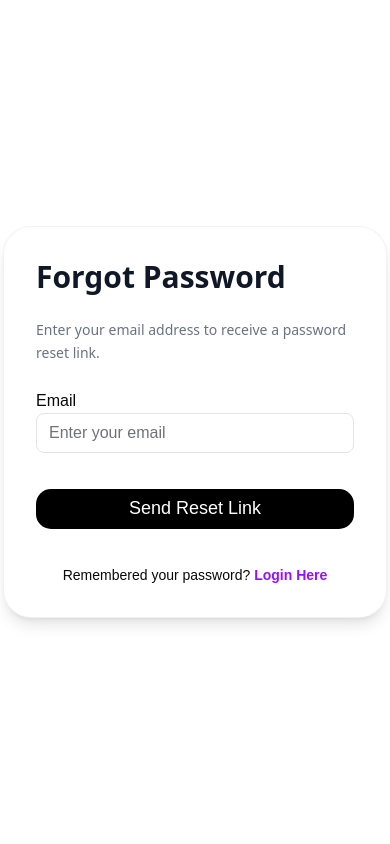
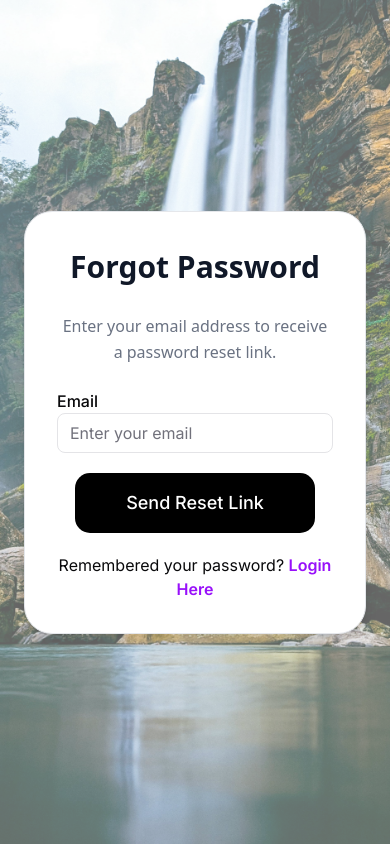
Before and after one commit to NodeKidos/V360_Frontend, a React (Vite) app: page /forgot-password in a window 390 px wide. Built offline with nearby package versions, Linux system fonts and the light colour scheme; a web font is replaced by a local one.

Commit message:
forgot password page responsive addded

```diff
--- a/src/pages/forgotPassword.tsx
+++ b/src/pages/forgotPassword.tsx
@@ -5,6 +5,7 @@ import { Input } from "../components/ui/input";
 import { Label } from "../components/ui/label";
 import { Button } from "../components/ui/button";
 import { Link } from "react-router-dom";
+import hero from "../assets/waterfall.jpg"; // Add your background image here
 
 interface ForgotPasswordForm {
   email: string;
@@ -22,18 +23,31 @@ export default function ForgotPassword() {
   };
 
   return (
-    <div className="min-h-screen flex justify-center items-center bg-white">
-      <Card className="w-full max-w-sm rounded-[28px] shadow-lg border border-black/5">
+    <div className="min-h-screen grid grid-cols-1 lg:grid-cols-2 bg-white">
+      {/* LEFT SIDE IMAGE */}
+      <div className="w-screen h-full lg:w-1/2 absolute top-0 right-0 z-0">
+        <img
+          src={hero}
+          alt="natural"
+          className="h-full w-full object-cover opacity-60 lg:opacity-100" // Apply opacity consistently across mobile and tablet
+        />
+      </div>
+
+      {/* RIGHT FORM */}
+      <div className="flex items-center justify-center p-6 lg:p-10 z-10 relative">
+        <Card className="w-full  max-w-[600px] rounded-[28px] shadow-lg border border-gray-200 bg-white">
           <CardContent className="p-8">
-          <h1 className="text-3xl font-extrabold text-gray-900 mb-6">Forgot Password</h1>
-          <p className="text-gray-500 mb-6 text-sm sm:text-base leading-relaxed">
+            <h1 className="text-[30px] md:text-[40px] lg:text-[50px] font-extrabold text-gray-900 mb-6 text-center">
+              Forgot Password
+            </h1>
+            <p className="text-gray-500 mb-6 text-[16px] md:text-[24px] lg:text-[28px] sm:text-base leading-relaxed text-center">
               Enter your email address to receive a password reset link.
             </p>
 
             {/* Forgot Password Form */}
-          <form onSubmit={handleSubmit(onSubmit)} className="space-y-5 font-poppins">
+            <form onSubmit={handleSubmit(onSubmit)} className="space-y-5 font-inter">
               <div>
-              <Label className="text-[16px] font-poppins font-medium">Email</Label>
+                <Label className="text-[16px] md:text-[24px] lg:text-[28px] font-medium">Email</Label>
                 <Input
                   type="email"
                   {...register("email", {
@@ -54,13 +68,13 @@ export default function ForgotPassword() {
               {/* Submit Button */}
               <Button
                 type="submit"
-              className="w-full mt-4 rounded-[15px] bg-black text-white p-3 text-[18px] font-poppins font-medium hover:bg-purple-600 transition"
+                className="w-60 lg:w-[300px] h-15 mx-auto block mt-4 rounded-[15px] bg-black text-white p-3 text-[18px] font-inter font-medium hover:bg-purple-600 transition"
               >
                 Send Reset Link
               </Button>
 
               {/* Link to Login */}
-            <p className="text-center mt-4 text-sm">
+              <p className="text-center mt-4 text-[16px] md:text-[20px] lg:text-[24px]">
                 Remembered your password?{" "}
                 <Link to="/login" className="text-purple-600 font-semibold hover:underline">
                   Login Here
@@ -70,5 +84,6 @@ export default function ForgotPassword() {
           </CardContent>
         </Card>
       </div>
+    </div>
   );
 }
```
Lines whose indentation alone changed are shown as unchanged.
